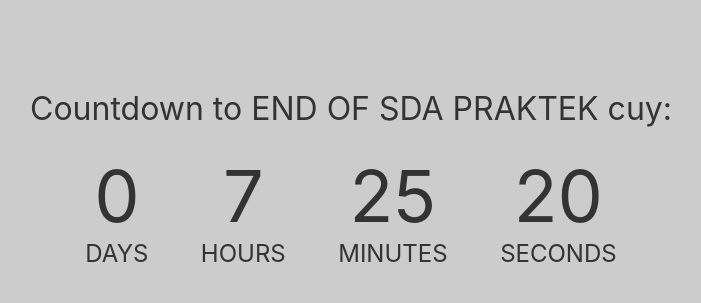
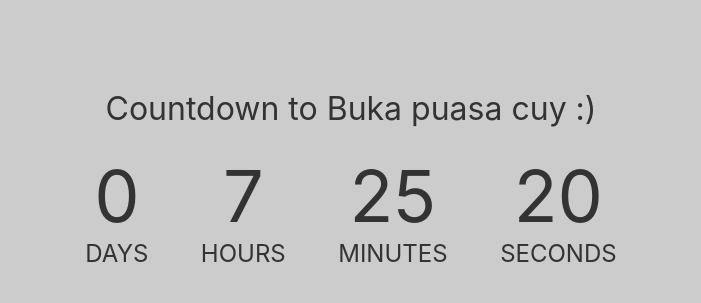
Before and after one commit to tubagusmakbark/Countdown, a plain HTML site: page index.html in a window 1280 px wide. Shown: the part 210-513 px from the top of the page, without its empty margins (289-990 px from the left). Drawn offline with Linux system fonts and the light colour scheme.

Commit message:
Update index.html

```diff
--- a/index.html
+++ b/index.html
@@ -9,7 +9,7 @@
 
 <body>
     <div class="container">
-        <h1>Countdown to END OF SDA PRAKTEK cuy:</h1>
+        <h1>Countdown to Buka puasa cuy :)</h1>
         <ul>
             <li><span id="days"></span>days</li>
             <li><span id="hours"></span>Hours</li>
```
